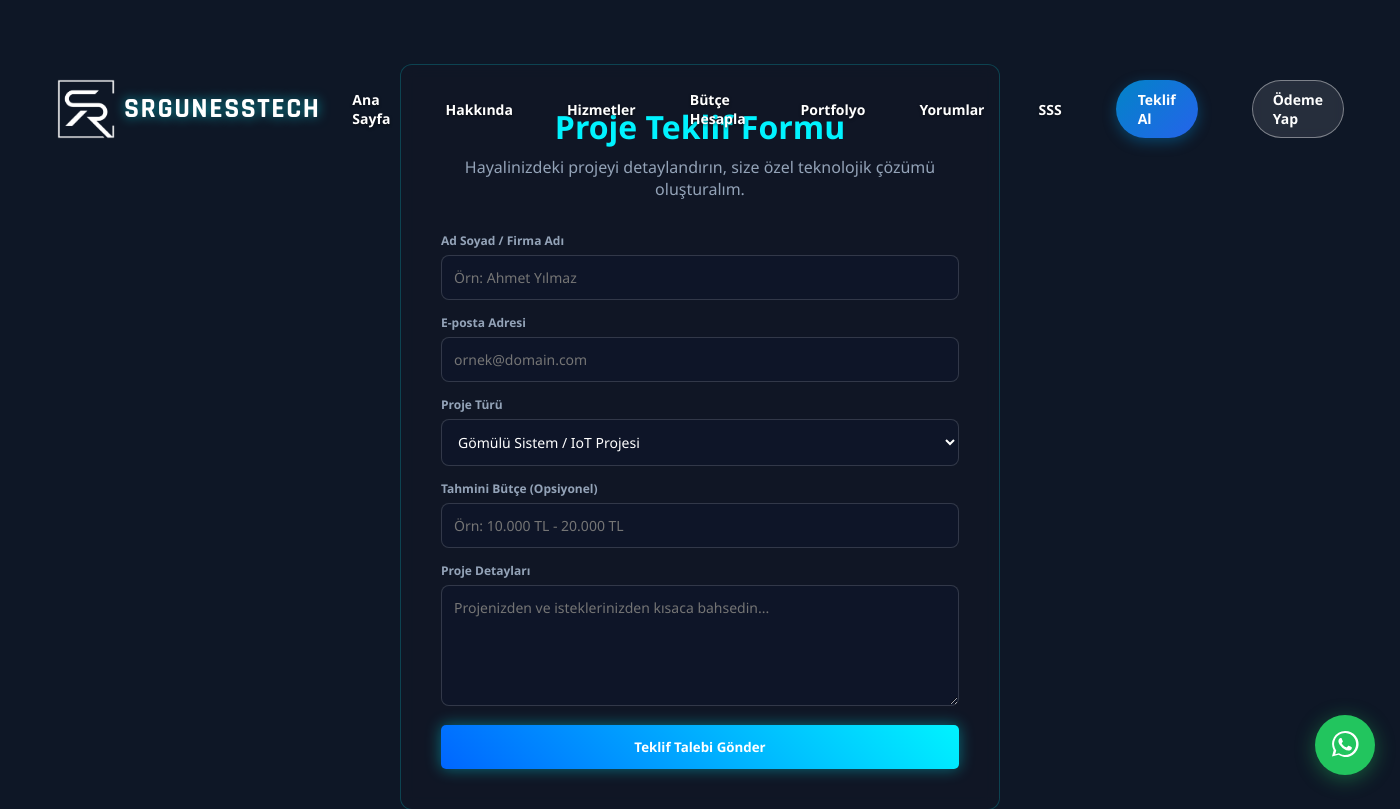
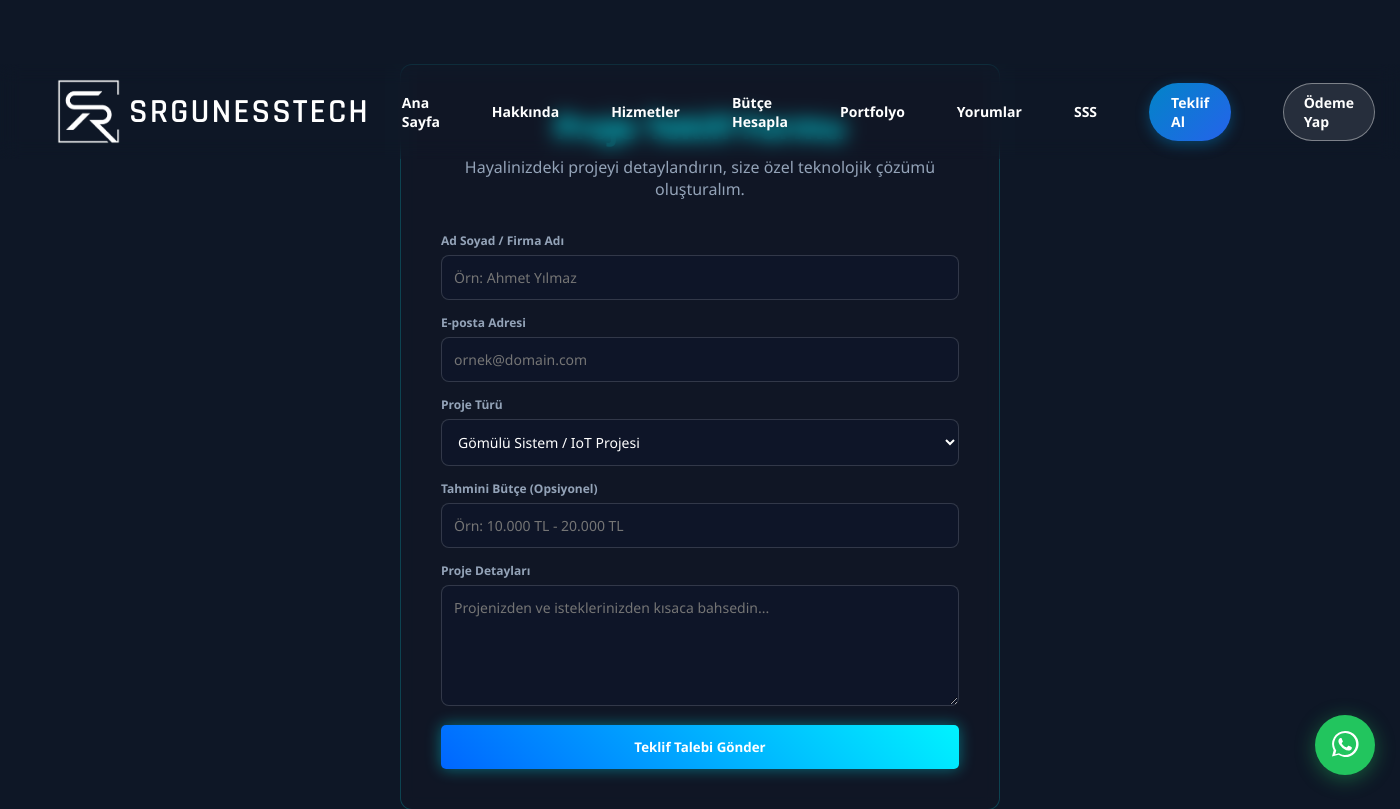
Before and after one commit to srguness7-max/SRgunessTech, a Flask app: page /teklif-al in a window 1400 px wide. Shown: the top 809 px of the page. Run offline with Flask 3, Linux system fonts and the light colour scheme.

Commit message:
Update base.html

```diff
--- a/templates/base.html
+++ b/templates/base.html
@@ -16,10 +16,10 @@
     <link rel="stylesheet" href="{{ url_for('static', filename='css/style.css') }}">
     <link rel="preconnect" href="https://fonts.googleapis.com">
     <link rel="preconnect" href="https://fonts.gstatic.com" crossorigin>
-    <link href="https://fonts.googleapis.com/css2?family=Rajdhani:wght@600;700&family=Plus+Jakarta+Sans:wght@400;600;700&display=swap" rel="stylesheet">
+    <link href="https://fonts.googleapis.com/css2?family=Rajdhani:wght@500;600;700&family=Plus+Jakarta+Sans:wght@400;600;700&display=swap" rel="stylesheet">
 
     <style>
-        @import url('https://fonts.googleapis.com/css2?family=Rajdhani:wght@600;700&family=Plus+Jakarta+Sans:wght@400;600;700&display=swap');
+        @import url('https://fonts.googleapis.com/css2?family=Rajdhani:wght@500;600;700&family=Plus+Jakarta+Sans:wght@400;600;700&display=swap');
 
         html { scroll-behavior: smooth; }
         * { box-sizing: border-box; }
@@ -28,41 +28,33 @@
             font-family: 'Plus Jakarta Sans', system-ui, -apple-system, sans-serif; overflow-x: hidden;
         }
 
-        /* BAYKAR TARZI TAM SAYDAM SIFIR NAVBAR (ÇUBUK/ŞERİT/ÇİZGİ TAMAMEN KALDIRILDI) */
+        /* BAYKAR TARZI TAM ŞEFFAF NAVBAR */
         .navbar {
             display: flex; justify-content: space-between; align-items: center;
             padding: 15px 4%;
             background: transparent !important;
-            backdrop-filter: none !important;
-            -webkit-backdrop-filter: none !important;
-            position: absolute;
-            top: 0; left: 0; width: 100%;
-            z-index: 1000;
-            border: none !important;
-            box-shadow: none !important;
+            position: absolute; top: 0; left: 0; width: 100%;
+            z-index: 1000; border: none !important; box-shadow: none !important;
         }
 
         .logo a { display: flex; align-items: center; gap: 8px !important; text-decoration: none; }
         .logo-img {
-            height: 60px !important; width: auto; object-fit: contain;
+            height: 65px !important; width: auto; object-fit: contain;
             filter: brightness(0) invert(1);
             transition: 0.3s ease;
         }
         .logo a:hover .logo-img { transform: scale(1.04); }
+
+        /* BEMBEYAZ, İNCE VE UZUN YAZI */
         .logo-text {
-            font-size: 28px; font-weight: 700; color: #ffffff !important; letter-spacing: 1.5px;
-            font-family: 'Rajdhani', sans-serif; text-transform: uppercase;
-            text-shadow: 0 2px 4px rgba(0,0,0,0.5);
+            font-size: 34px !important; font-weight: 600 !important; color: #ffffff !important;
+            letter-spacing: 2px !important; font-family: 'Rajdhani', sans-serif !important;
+            text-transform: uppercase; text-shadow: none !important; margin: 0 !important;
         }
 
-        .nav-links { display: flex; align-items: center; gap: 22px; }
+        .nav-links { display: flex; align-items: center; gap: 20px; }
         .nav-links a {
-            color: #ffffff;
-            text-decoration: none;
-            font-size: 14px;
-            font-weight: 600;
-            transition: 0.3s;
-            text-shadow: 0 1px 3px rgba(0,0,0,0.6);
+            color: #ffffff; text-decoration: none; font-size: 14px; font-weight: 600; transition: 0.3s;
         }
         .nav-links a:hover { color: #38bdf8; }
 
@@ -70,7 +62,6 @@
             background: linear-gradient(135deg, #0284c7 0%, #2563eb 100%) !important;
             color: #fff !important; padding: 10px 22px; border-radius: 30px; font-weight: 700 !important;
             box-shadow: 0 4px 14px rgba(2, 132, 199, 0.4); transition: 0.3s !important; border: none;
-            text-shadow: none !important;
         }
         .btn-quote:hover { transform: translateY(-2px); box-shadow: 0 6px 20px rgba(2, 132, 199, 0.6) !important; }
 
@@ -78,7 +69,6 @@
             border: 1px solid rgba(255, 255, 255, 0.4); color: #ffffff !important;
             padding: 9px 20px; border-radius: 30px; font-weight: 600; transition: 0.3s;
             background: rgba(255, 255, 255, 0.1); backdrop-filter: blur(5px);
-            text-shadow: none !important;
         }
         .nav-pay-btn:hover { background: #38bdf8; border-color: #38bdf8; color: #0f172a !important; }
 
@@ -140,7 +130,7 @@
         @media (max-width: 900px) {
             .navbar { padding: 12px 4%; }
             .logo-img { height: 45px !important; }
-            .logo-text { font-size: 20px; }
+            .logo-text { font-size: 24px !important; }
             .hamburger-btn { display: block; }
 
             .nav-links {
```
